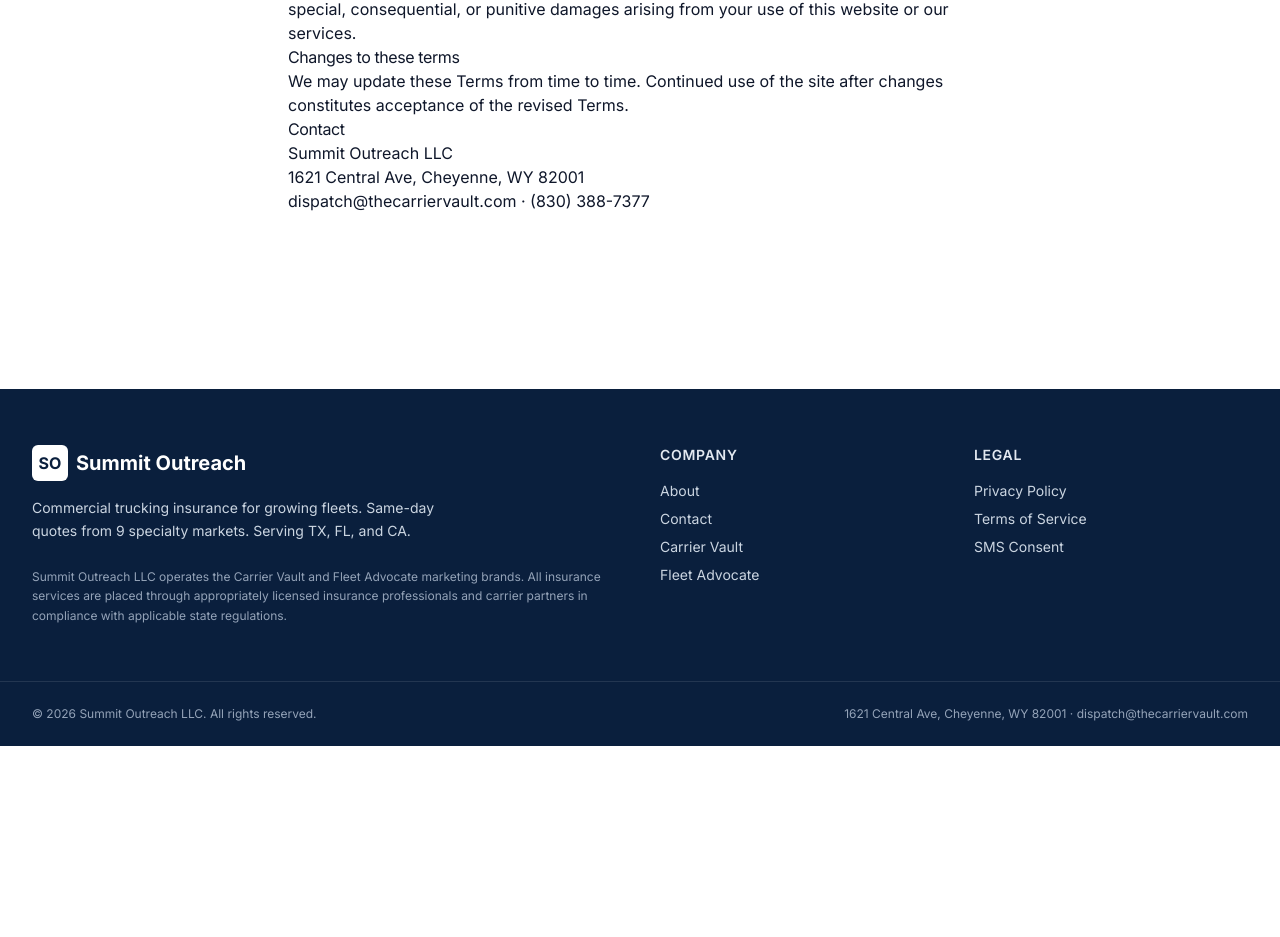
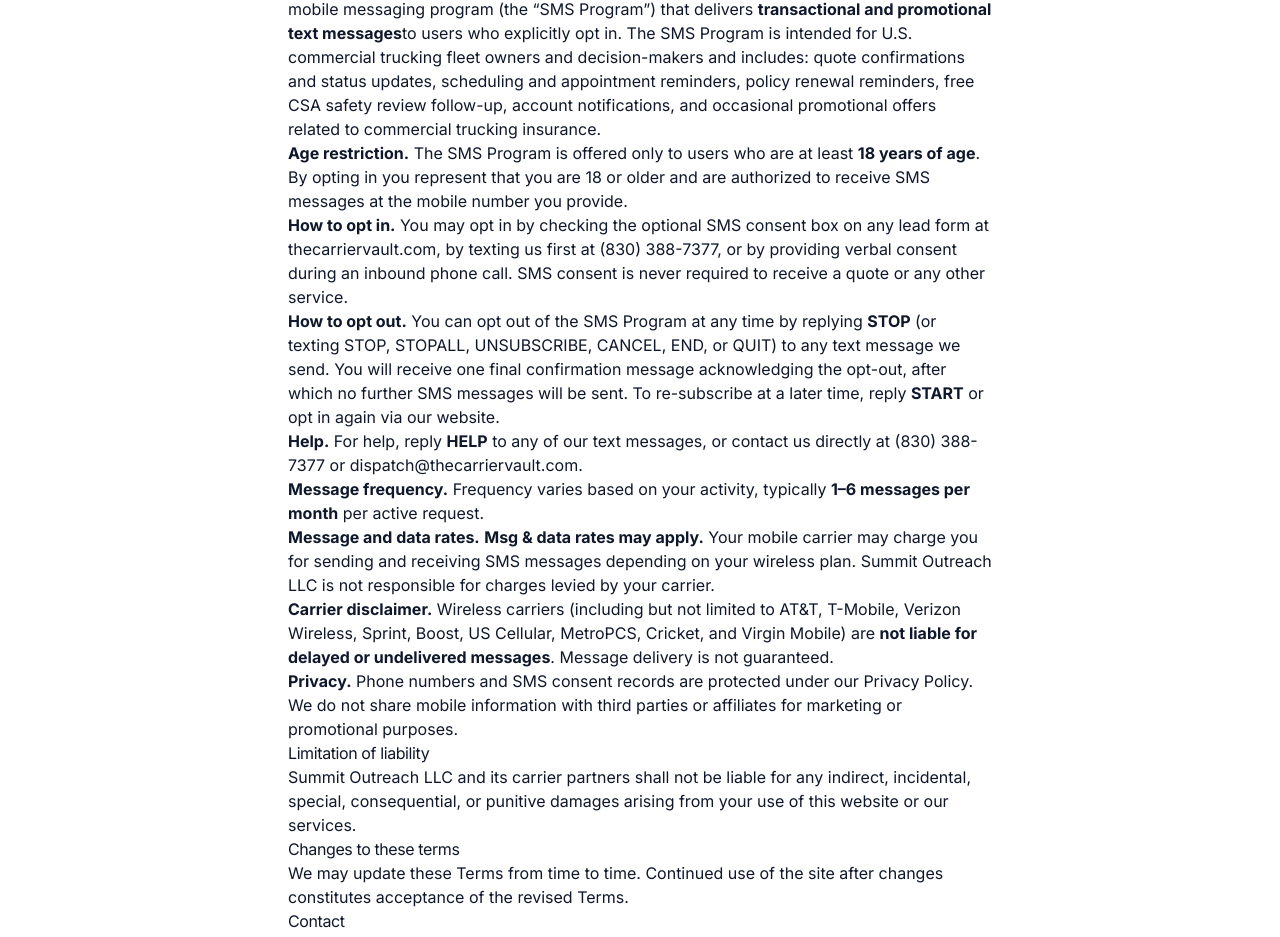
Before and after one commit to ceoaiagent10/summit-outreach-site, a Next.js app: page /terms in a window 1280 px wide. Shown: the part 816-1753 px from the top of the page. Before the commit the page ends 1562 px from the top, so only its background shows below. Built offline with nearby package versions, Linux system fonts and the light colour scheme.

Commit message:
fix(terms): add CTIA/TCR-compliant SMS Program Terms (use case, STOP, msg/data rates, 18+)

```diff
--- a/app/terms/page.tsx
+++ b/app/terms/page.tsx
@@ -54,6 +54,71 @@
         licensed insurance professional.
       </p>
 
+      <h2>SMS / Text Messaging Program Terms</h2>
+      <p>
+        Summit Outreach LLC, through its Carrier Vault and Fleet Advocate
+        brands, operates a mobile messaging program (the &ldquo;SMS Program&rdquo;)
+        that delivers <strong>transactional and promotional text messages</strong>
+        to users who explicitly opt in. The SMS Program is intended for U.S.
+        commercial trucking fleet owners and decision-makers and includes:
+        quote confirmations and status updates, scheduling and appointment
+        reminders, policy renewal reminders, free CSA safety review follow-up,
+        account notifications, and occasional promotional offers related to
+        commercial trucking insurance.
+      </p>
+      <p>
+        <strong>Age restriction.</strong> The SMS Program is offered only to
+        users who are at least <strong>18 years of age</strong>. By opting in
+        you represent that you are 18 or older and are authorized to receive
+        SMS messages at the mobile number you provide.
+      </p>
+      <p>
+        <strong>How to opt in.</strong> You may opt in by checking the optional
+        SMS consent box on any lead form at thecarriervault.com, by texting us
+        first at (830) 388-7377, or by providing verbal consent during an
+        inbound phone call. SMS consent is never required to receive a quote or
+        any other service.
+      </p>
+      <p>
+        <strong>How to opt out.</strong> You can opt out of the SMS Program at
+        any time by replying <strong>STOP</strong> (or texting STOP, STOPALL,
+        UNSUBSCRIBE, CANCEL, END, or QUIT) to any text message we send. You
+        will receive one final confirmation message acknowledging the opt-out,
+        after which no further SMS messages will be sent. To re-subscribe at a
+        later time, reply <strong>START</strong> or opt in again via our
+        website.
+      </p>
+      <p>
+        <strong>Help.</strong> For help, reply <strong>HELP</strong> to any of
+        our text messages, or contact us directly at (830) 388-7377 or
+        dispatch@thecarriervault.com.
+      </p>
+      <p>
+        <strong>Message frequency.</strong> Frequency varies based on your
+        activity, typically <strong>1&ndash;6 messages per month</strong> per
+        active request.
+      </p>
+      <p>
+        <strong>Message and data rates.</strong> <strong>Msg &amp; data rates
+        may apply.</strong> Your mobile carrier may charge you for sending and
+        receiving SMS messages depending on your wireless plan. Summit Outreach
+        LLC is not responsible for charges levied by your carrier.
+      </p>
+      <p>
+        <strong>Carrier disclaimer.</strong> Wireless carriers (including but
+        not limited to AT&amp;T, T-Mobile, Verizon Wireless, Sprint, Boost,
+        US Cellular, MetroPCS, Cricket, and Virgin Mobile) are <strong>not
+        liable for delayed or undelivered messages</strong>. Message delivery
+        is not guaranteed.
+      </p>
+      <p>
+        <strong>Privacy.</strong> Phone numbers and SMS consent records are
+        protected under our{" "}
+        <a href="/privacy">Privacy Policy</a>. We do not share mobile
+        information with third parties or affiliates for marketing or
+        promotional purposes.
+      </p>
+
       <h2>Limitation of liability</h2>
       <p>
         Summit Outreach LLC and its carrier partners shall not be liable for
```
